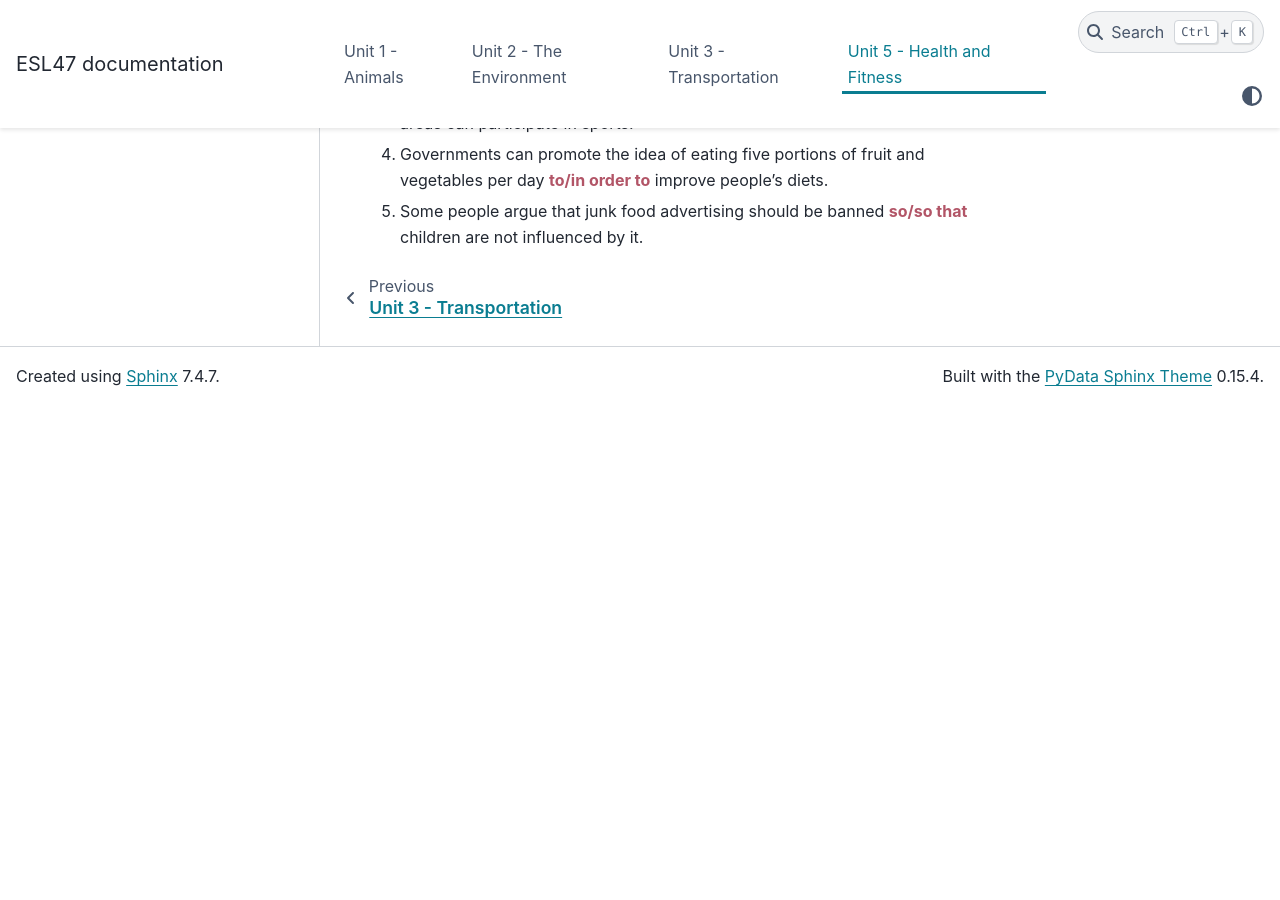
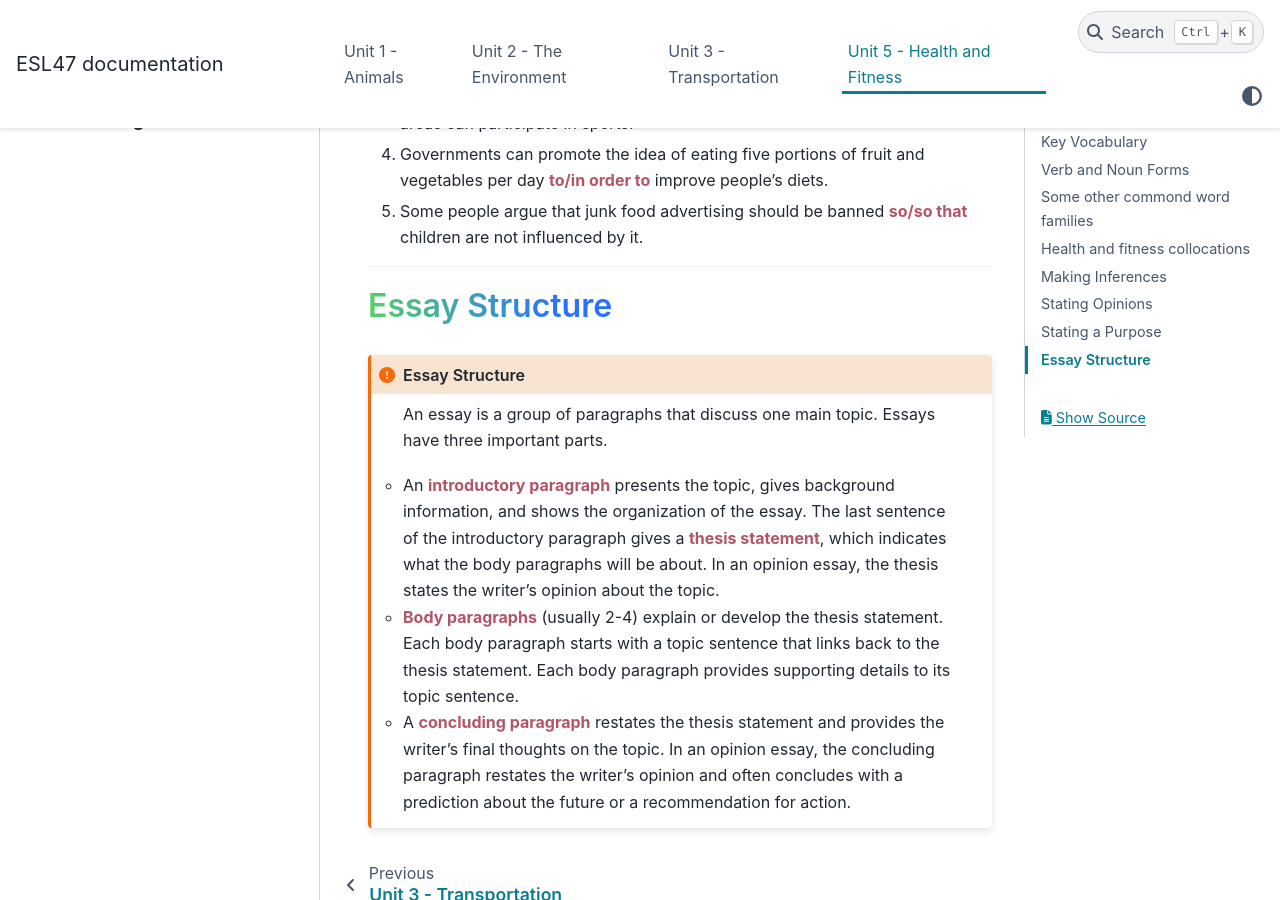
Before and after one commit to vpa24/ESL-47---Intermediate-Low-Integrated-Reading-Writing, a Sphinx documentation site: the page built from docs/source/unit5.md, in a window 1280 px wide and 900 px high, scrolled down 6940 px. Built offline with Sphinx 7.4.7 and the PyData theme 0.15.4, drawn with Linux system fonts in a browser that asks for light colours; some web fonts are replaced; before the commit the page ends 7345 px from its top, so only the background shows below that.

Commit message:
add essay structure

````diff
--- a/docs/source/unit5.md
+++ b/docs/source/unit5.md
@@ -406,3 +406,18 @@ You can aslo use ___so___ or ___so that___  + S + V. There are usually followed
 3. Governments should provide free sports clubs **so/so that** living in poorer areas can participate in sports.
 4. Governments can promote the idea of eating five portions of fruit and vegetables per day **to/in order to** improve people's diets.
 5. Some people argue that junk food advertising should be banned **so/so that** children are not influenced by it.
+
+---
+
+## Essay Structure
+
+```{admonition} Essay Structure
+:class: important
+
+An essay is a group of paragraphs that discuss one main topic. Essays have three important parts.
+- An **introductory paragraph** presents the topic, gives background information, and shows the organization of the essay. The last sentence of the introductory paragraph gives a **thesis statement**, which indicates what the body paragraphs will be about. In an opinion essay, the thesis states the writer's opinion about the topic.
+- **Body paragraphs** (usually 2-4) explain or develop the thesis statement. Each body paragraph starts with a topic sentence that links back to the thesis statement. Each body paragraph provides supporting details to its topic sentence.
+- A **concluding paragraph** restates the thesis statement and provides the writer's final thoughts
+on the topic. In an opinion essay, the concluding paragraph restates the writer's opinion and
+often concludes with a prediction about the future or a recommendation for action.
+```
````
